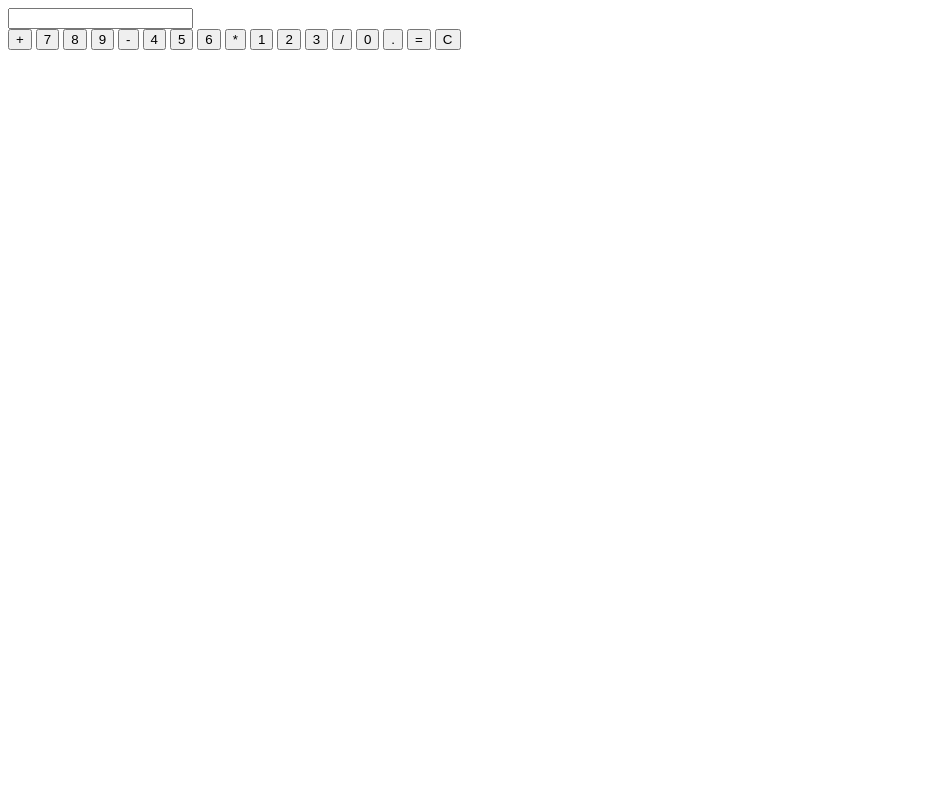
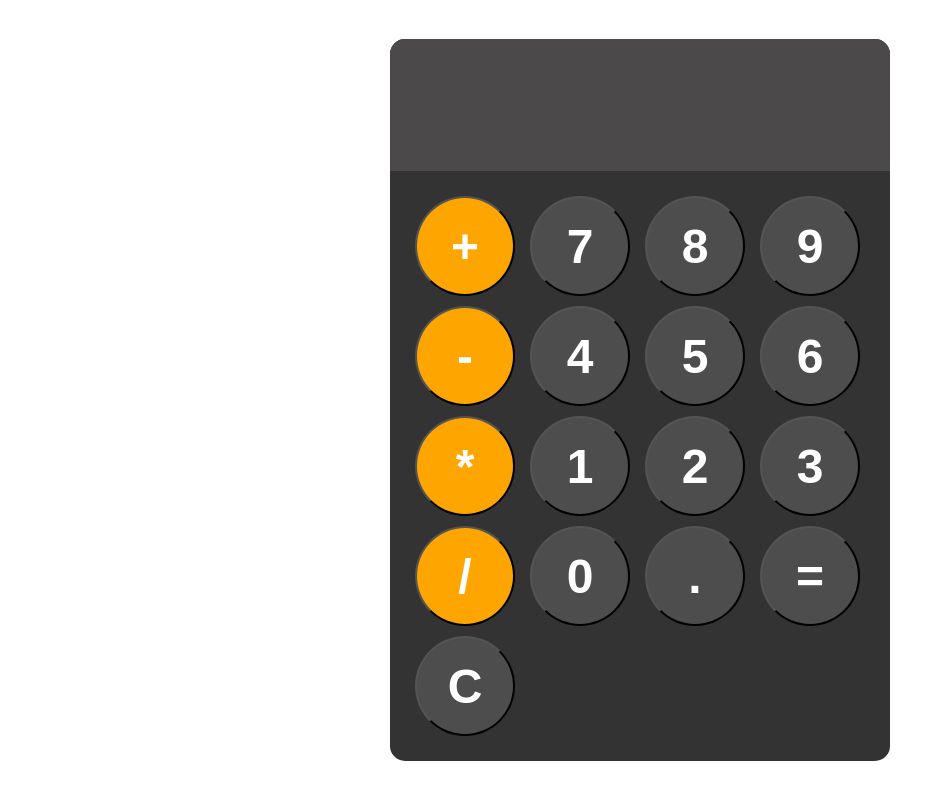
Before and after one commit to brunohenriquedeveloper/JavaScript, a plain HTML site: page aula15/index.html in a window 1280 px wide. Shown: the whole page, without its empty margins (0-945 px from the left). Drawn offline with Linux system fonts and the light colour scheme.

Commit message:
full application

```diff
--- a/aula15/Estilos/style.css
+++ b/aula15/Estilos/style.css
@@ -0,0 +1,66 @@
+@charset "UTF-8";
+
+body {
+    margin: 0;
+    display: flex;
+    justify-content: center;
+    align-items: center;
+    height: 100vh;
+    background-color: white;
+}
+
+.calculator {
+    font-family: Arial, Helvetica, sans-serif;
+    background-color: hsl(0, 0%, 20%);
+    border-radius: 15px;
+    max-width: 500px;
+    overflow: hidden;
+}
+
+#inp {
+    width: 100%;
+    padding: 20px;
+    font-size: 5rem;
+    text-align: left;
+    border: none;
+    background-color: hsl(0, 1%, 29%);
+    color: white;
+}
+
+#keys {
+    display: grid;
+    grid-template-columns: repeat(4, 1fr);
+    gap: 10px;
+    padding: 25px;
+}
+
+button {
+    height: 100px;
+    width: 100px;
+    border-radius: 50px;
+    background-color: hsl(0, 0%, 30%);
+    color: white;
+    font-size: 3rem;
+    font-weight: bold;
+    cursor: pointer;
+}
+
+button:hover {
+    background-color: hsl(0, 0%, 40%);
+}
+
+button:active {
+    background-color: hsl(0, 0%, 50%);
+}
+
+ .operator-btn {
+    background-color: orange;
+}
+
+.operator-btn:hover {
+    background-color: rgb(255, 180, 40);
+}
+
+button:active {
+    background-color: rgb(255, 177, 32);
+}
--- a/aula15/index.html
+++ b/aula15/index.html
@@ -36,9 +36,9 @@
             <button
             onclick="appendtoDisplay('.')">.</button>
             <button
-            onclick="appendtoDisplay('=')">=</button>
+            onclick="calculate()">=</button>
             <button
-            onclick="appendtoDisplay('C')">C</button>
+            onclick="clearDisplay()">C</button>
         </div>
 
     </div>
--- a/aula15/index.js
+++ b/aula15/index.js
@@ -9,3 +9,13 @@ function appendtoDisplay(input) {
 function clearDisplay() {
     display.value = '';
 }
+
+function calculate() {
+    try {
+        display.value = eval(display.value);
+    } catch (error) {
+        display.value = 'Error';
+    }
+
+
+}
```
